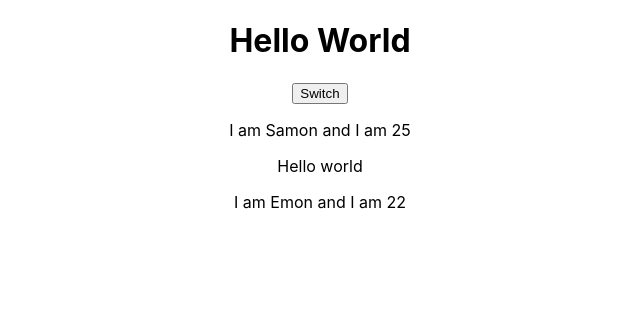
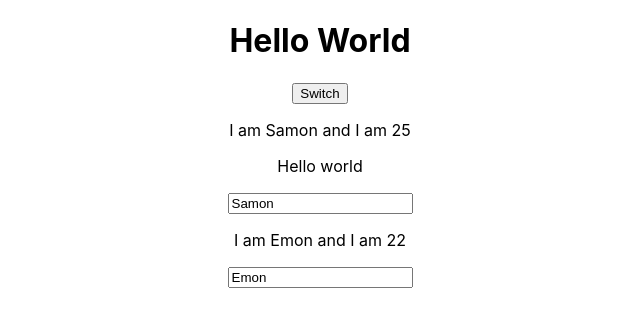
Before and after one commit to samon03/React-Udemy, a React (Create React App) app: page / in a window 1280 px wide. Shown: the top 326 px of the page, without its empty margins (320-960 px from the left). Built offline with nearby package versions, Linux system fonts and the light colour scheme.

Commit message:
2 way binding

```diff
--- a/src/App.js
+++ b/src/App.js
@@ -25,6 +25,17 @@
     )
   }
 
+  nameChangerHandler = (event) => {
+    this.setState(
+      {
+        persons: [
+          { name: 'Samon', age: 25 },
+          { name: event.target.value, age: 22 }
+        ]
+      }
+    )
+  }
+
   render () {
     return (
         <div className="App">
@@ -36,6 +47,7 @@
           <Person
             name={this.state.persons[1].name}
             age={this.state.persons[1].age}
+            changed={this.nameChangerHandler}
             click={this.switchHandler.bind(this, 'Sam')} />
         </div>
       );
--- a/src/Person/Person.js
+++ b/src/Person/Person.js
@@ -5,6 +5,7 @@
         <div>
             <p onClick={props.click}>I am {props.name} and I am {props.age}</p>
             <p>{props.children}</p>
+            <input type="text" onChange={props.changed} value={props.name} />
         </div>
     )
 }
```
